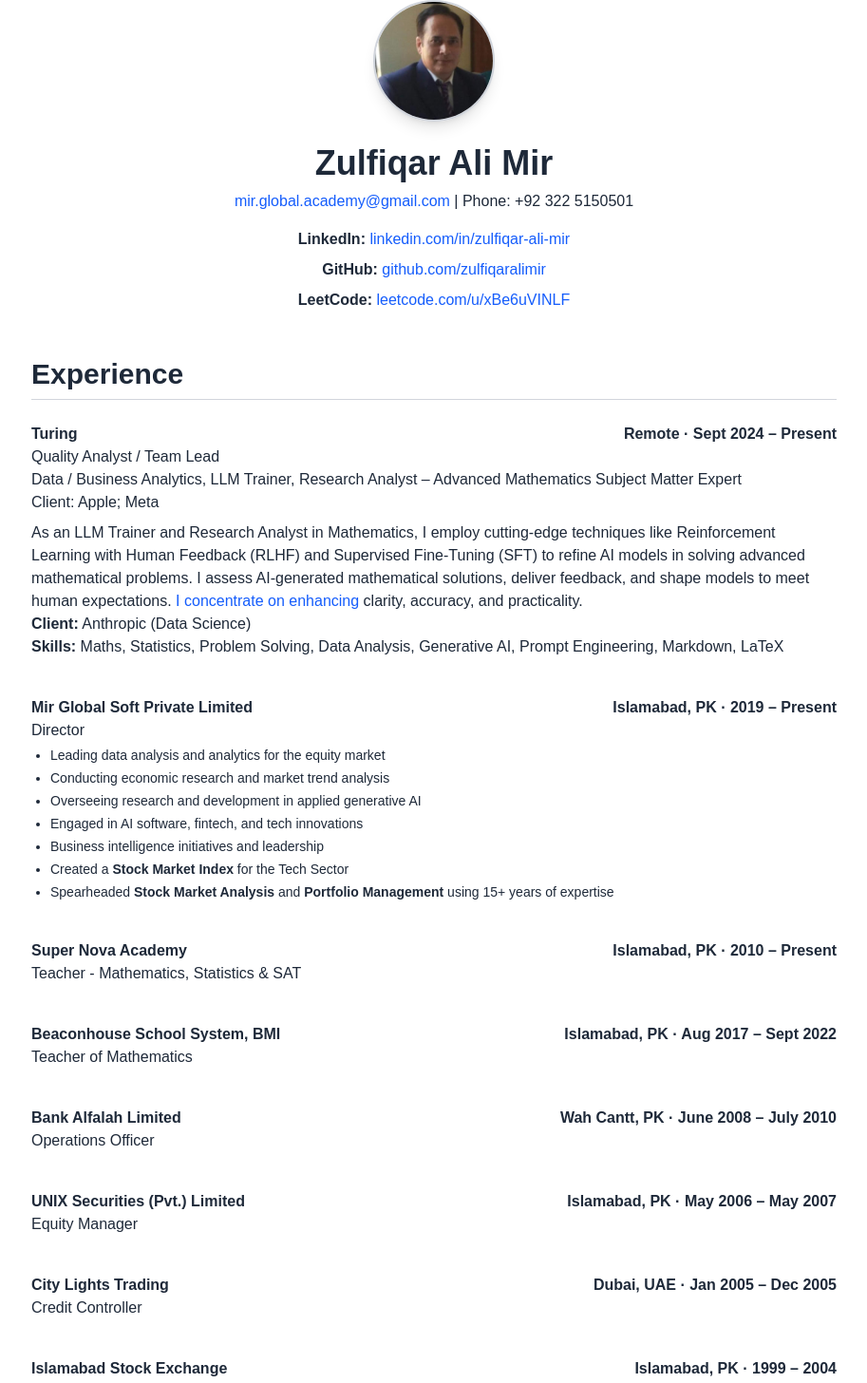
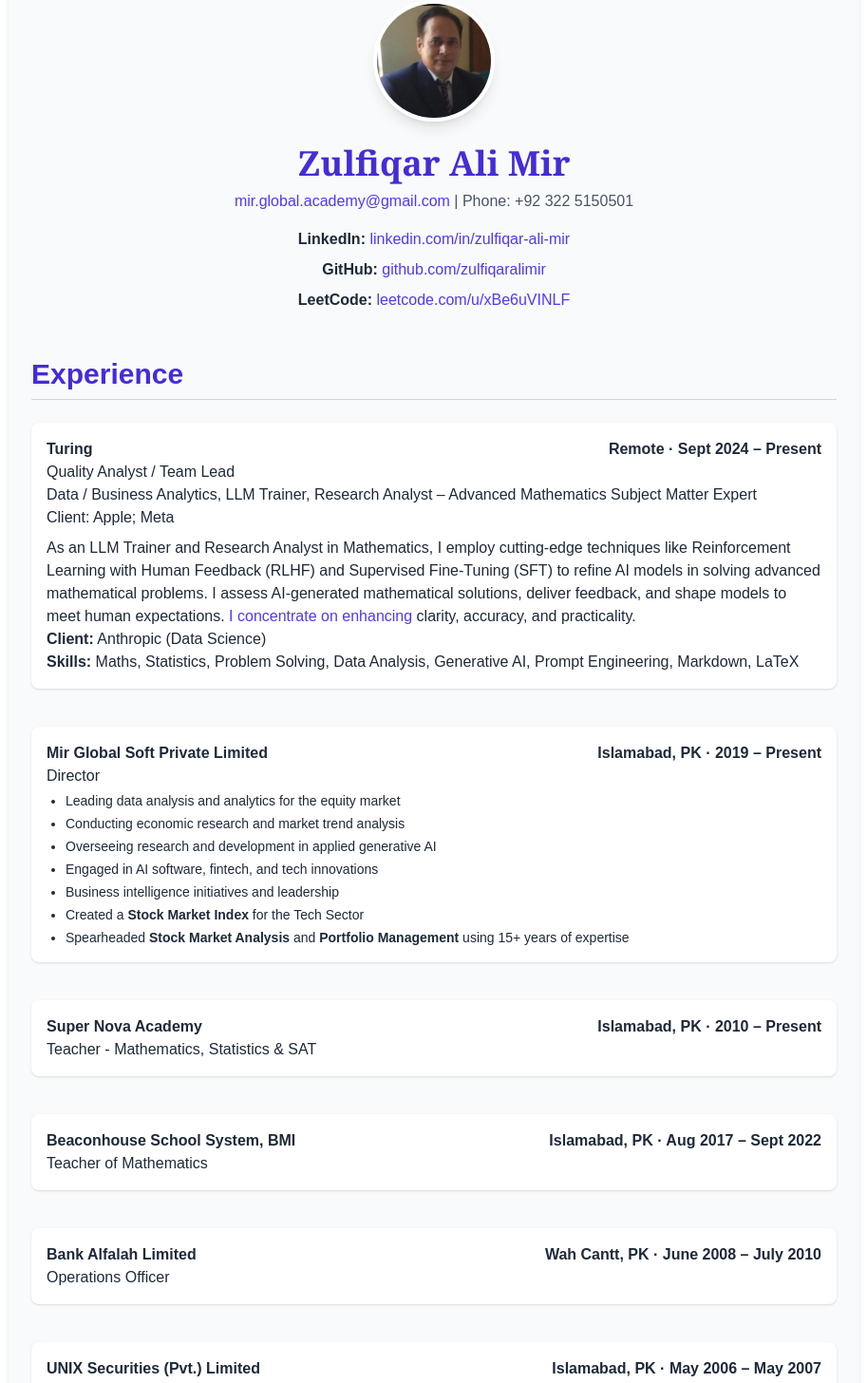
Before and after one commit to zulfiqaralimir/my-resume, a Next.js app: page / in a window 1280 px wide. Shown: the part 125-1581 px from the top of the page at 95% size, without its empty margins (183-1096 px from the left). Built offline with nearby package versions, Linux system fonts and the light colour scheme.

Commit message:
💄 Added Tailwind styling and Framer Motion hover/entrance animations

```diff
--- a/app/page.tsx
+++ b/app/page.tsx
@@ -6,7 +6,7 @@
 export default function Home() {
   return (
     <motion.section
-      className="max-w-4xl mx-auto py-12 px-6 text-gray-800"
+      className="max-w-4xl mx-auto py-12 px-6 text-gray-800 bg-gray-50 rounded-xl shadow-md"
       initial={{ opacity: 0 }}
       animate={{ opacity: 1 }}
       transition={{ duration: 0.8 }}
@@ -24,13 +24,13 @@
           alt="Zulfiqar Ali Mir"
           width={128}
           height={128}
-          className="rounded-full shadow-lg border-2 border-gray-300"
+          className="rounded-full shadow-lg border-4 border-white"
         />
       </motion.div>
 
       {/* Header */}
       <motion.h1
-        className="text-4xl font-bold mb-2 text-center"
+        className="text-4xl font-extrabold text-center text-indigo-700 font-serif mb-2"
         initial={{ opacity: 0, y: -10 }}
         whileInView={{ opacity: 1, y: 0 }}
         transition={{ duration: 0.5 }}
@@ -40,7 +40,7 @@
       </motion.h1>
 
       <motion.p
-        className="mb-4 text-center"
+        className="mb-4 text-center text-gray-600"
         initial={{ opacity: 0 }}
         whileInView={{ opacity: 1 }}
         transition={{ duration: 0.5, delay: 0.1 }}
@@ -48,7 +48,7 @@
       >
         <a
           href="mailto:mir.global.academy@gmail.com"
-          className="text-blue-600 hover:underline"
+          className="text-indigo-600 hover:underline transition duration-300"
         >
           mir.global.academy@gmail.com
         </a>{" "}
@@ -69,7 +69,7 @@
             target="_blank"
             whileHover={{ scale: 1.1, rotate: 2 }}
             transition={{ type: "spring", stiffness: 300 }}
-            className="text-blue-600 hover:underline inline-block"
+            className="text-indigo-600 hover:underline inline-block transition duration-300"
           >
             linkedin.com/in/zulfiqar-ali-mir
           </motion.a>
@@ -81,7 +81,7 @@
             target="_blank"
             whileHover={{ scale: 1.1, rotate: 2 }}
             transition={{ type: "spring", stiffness: 300 }}
-            className="text-blue-600 hover:underline inline-block"
+            className="text-indigo-600 hover:underline inline-block transition duration-300"
           >
             github.com/zulfiqaralimir
           </motion.a>
@@ -93,7 +93,7 @@
             target="_blank"
             whileHover={{ scale: 1.1, rotate: 2 }}
             transition={{ type: "spring", stiffness: 300 }}
-            className="text-blue-600 hover:underline inline-block"
+            className="text-indigo-600 hover:underline inline-block transition duration-300"
           >
             leetcode.com/u/xBe6uVINLF
           </motion.a>
@@ -102,7 +102,7 @@
 
       {/* Experience Section */}
       <motion.h2
-        className="text-3xl font-bold mt-12 mb-6 border-b border-gray-300 pb-2"
+        className="text-3xl font-bold mt-12 mb-6 border-b border-gray-300 pb-2 text-indigo-700"
         initial={{ opacity: 0 }}
         whileInView={{ opacity: 1 }}
         transition={{ duration: 0.6 }}
@@ -119,7 +119,7 @@
         viewport={{ once: true }}
       >
         {/* Turing */}
-        <div>
+        <div className="bg-white p-4 rounded-lg shadow hover:shadow-md transition">
           <div className="flex justify-between font-semibold">
             <span>Turing</span>
             <span>Remote · Sept 2024 – Present</span>
@@ -128,7 +128,7 @@
           <p>Data / Business Analytics, LLM Trainer, Research Analyst – Advanced Mathematics Subject Matter Expert</p>
           <p>Client: Apple; Meta</p>
           <p className="mt-2">
-            As an LLM Trainer and Research Analyst in Mathematics, I employ cutting-edge techniques like Reinforcement Learning with Human Feedback (RLHF) and Supervised Fine-Tuning (SFT) to refine AI models in solving advanced mathematical problems. I assess AI-generated mathematical solutions, deliver feedback, and shape models to meet human expectations. <span className="text-blue-600">I concentrate on enhancing</span> clarity, accuracy, and practicality.
+            As an LLM Trainer and Research Analyst in Mathematics, I employ cutting-edge techniques like Reinforcement Learning with Human Feedback (RLHF) and Supervised Fine-Tuning (SFT) to refine AI models in solving advanced mathematical problems. I assess AI-generated mathematical solutions, deliver feedback, and shape models to meet human expectations. <span className="text-indigo-600">I concentrate on enhancing</span> clarity, accuracy, and practicality.
             <br />
             <strong>Client:</strong> Anthropic (Data Science)
             <br />
@@ -137,7 +137,7 @@
         </div>
 
         {/* Mir Global */}
-        <div>
+        <div className="bg-white p-4 rounded-lg shadow hover:shadow-md transition">
           <div className="flex justify-between font-semibold">
             <span>Mir Global Soft Private Limited</span>
             <span>Islamabad, PK · 2019 – Present</span>
@@ -155,7 +155,7 @@
         </div>
 
         {/* Other Jobs */}
-        <div>
+        <div className="bg-white p-4 rounded-lg shadow hover:shadow-md transition">
           <div className="flex justify-between font-semibold">
             <span>Super Nova Academy</span>
             <span>Islamabad, PK · 2010 – Present</span>
@@ -163,7 +163,7 @@
           <p>Teacher - Mathematics, Statistics & SAT</p>
         </div>
 
-        <div>
+        <div className="bg-white p-4 rounded-lg shadow hover:shadow-md transition">
           <div className="flex justify-between font-semibold">
             <span>Beaconhouse School System, BMI</span>
             <span>Islamabad, PK · Aug 2017 – Sept 2022</span>
@@ -171,7 +171,7 @@
           <p>Teacher of Mathematics</p>
         </div>
 
-        <div>
+        <div className="bg-white p-4 rounded-lg shadow hover:shadow-md transition">
           <div className="flex justify-between font-semibold">
             <span>Bank Alfalah Limited</span>
             <span>Wah Cantt, PK · June 2008 – July 2010</span>
@@ -179,7 +179,7 @@
           <p>Operations Officer</p>
         </div>
 
-        <div>
+        <div className="bg-white p-4 rounded-lg shadow hover:shadow-md transition">
           <div className="flex justify-between font-semibold">
             <span>UNIX Securities (Pvt.) Limited</span>
             <span>Islamabad, PK · May 2006 – May 2007</span>
@@ -187,7 +187,7 @@
           <p>Equity Manager</p>
         </div>
 
-        <div>
+        <div className="bg-white p-4 rounded-lg shadow hover:shadow-md transition">
           <div className="flex justify-between font-semibold">
             <span>City Lights Trading</span>
             <span>Dubai, UAE · Jan 2005 – Dec 2005</span>
@@ -195,7 +195,7 @@
           <p>Credit Controller</p>
         </div>
 
-        <div>
+        <div className="bg-white p-4 rounded-lg shadow hover:shadow-md transition">
           <div className="flex justify-between font-semibold">
             <span>Islamabad Stock Exchange</span>
             <span>Islamabad, PK · 1999 – 2004</span>
```
